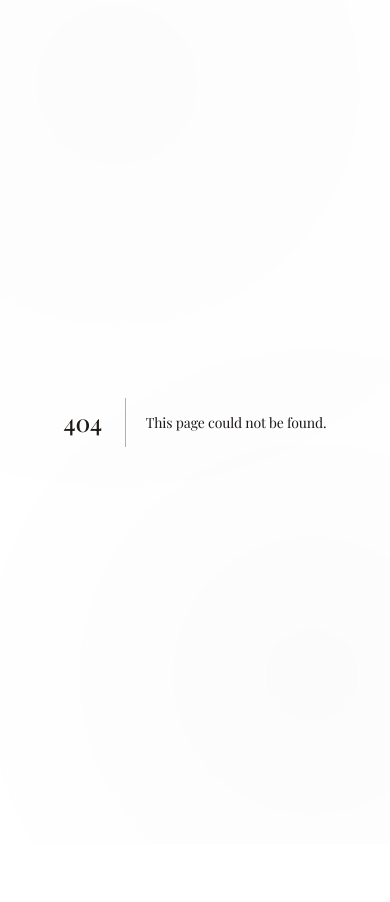
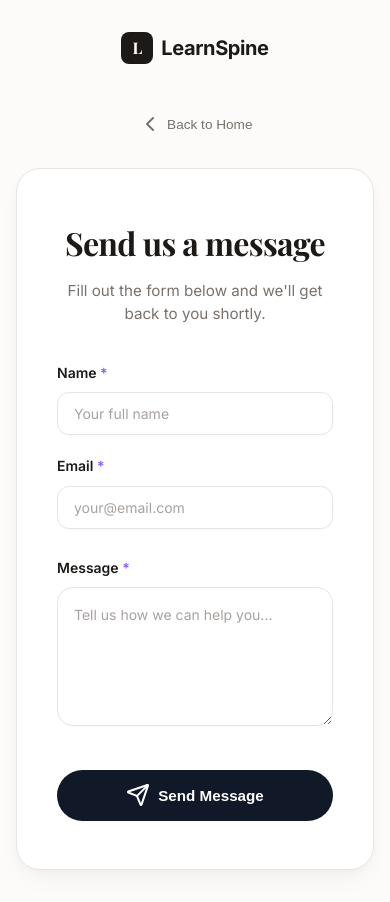
Before and after one commit to Sindhuja-178/Learn-Spine, a Next.js app: page /contact in a window 390 px wide. Before the commit this address had no page. Before the commit the page ends 844 px from the top, so only its background shows below. Built offline with nearby package versions, Linux system fonts and the light colour scheme; a web font is replaced by a local one.

Commit message:
Feature: add dedicated contact page /contact with responsive form matching mock and update navbar

```diff
--- /dev/null
+++ b/src/app/contact/page.tsx
@@ -0,0 +1,211 @@
+'use client';
+
+import { useState } from 'react';
+import { useRouter } from 'next/navigation';
+import { Send, ChevronLeft, CheckCircle } from 'lucide-react';
+
+export default function ContactPage() {
+  const router = useRouter();
+  const [name, setName] = useState('');
+  const [email, setEmail] = useState('');
+  const [message, setMessage] = useState('');
+  const [loading, setLoading] = useState(false);
+  const [success, setSuccess] = useState(false);
+
+  async function handleSubmit(e: React.FormEvent) {
+    e.preventDefault();
+    setLoading(true);
+
+    // Mock API call to simulate sending message
+    await new Promise((resolve) => setTimeout(resolve, 1000));
+
+    setSuccess(true);
+    setLoading(false);
+  }
+
+  return (
+    <div style={{
+      minHeight: '100vh',
+      display: 'flex',
+      flexDirection: 'column',
+      alignItems: 'center',
+      justifyContent: 'center',
+      backgroundColor: 'var(--color-bg-primary)',
+      padding: '2rem 1rem'
+    }}>
+      {/* Brand Header */}
+      <div style={{ display: 'flex', alignItems: 'center', gap: '0.5rem', marginBottom: '2.5rem', cursor: 'pointer' }} onClick={() => router.push('/')}>
+        <div style={{
+          width: '32px',
+          height: '32px',
+          borderRadius: '8px',
+          backgroundColor: 'var(--color-text-primary)',
+          display: 'flex',
+          alignItems: 'center',
+          justifyContent: 'center',
+          color: 'var(--color-bg-secondary)',
+          fontWeight: 'bold',
+          fontFamily: 'var(--font-family-display)',
+          fontSize: '1rem'
+        }}>
+          L
+        </div>
+        <span style={{ fontWeight: 800, fontSize: '1.25rem', color: 'var(--color-text-primary)', letterSpacing: '-0.02em' }}>LearnSpine</span>
+      </div>
+
+      {/* Back button */}
+      <button
+        onClick={() => router.push('/')}
+        className="btn-ghost"
+        style={{
+          display: 'flex',
+          alignItems: 'center',
+          gap: '0.35rem',
+          marginBottom: '1.5rem',
+          fontSize: '0.85rem',
+          color: 'var(--color-text-secondary)'
+        }}
+      >
+        <ChevronLeft className="w-4 h-4" /> Back to Home
+      </button>
+
+      {/* Contact Card */}
+      <div
+        className="card animate-scale-in"
+        style={{
+          width: '100%',
+          maxWidth: '640px',
+          backgroundColor: 'var(--color-bg-secondary)',
+          padding: '3rem 2.5rem',
+          boxShadow: 'var(--shadow-lg)',
+          border: '1px solid var(--color-border-default)',
+          borderRadius: '24px'
+        }}
+      >
+        {success ? (
+          <div style={{ textAlign: 'center', display: 'flex', flexDirection: 'column', alignItems: 'center', gap: '1.25rem', padding: '1rem 0' }}>
+            <div style={{
+              width: '56px',
+              height: '56px',
+              borderRadius: '50%',
+              backgroundColor: 'var(--color-accent-green-light)',
+              color: 'var(--color-accent-green)',
+              display: 'flex',
+              alignItems: 'center',
+              justifyContent: 'center',
+              marginBottom: '0.5rem'
+            }}>
+              <CheckCircle className="w-8 h-8" />
+            </div>
+            <h2 style={{ fontSize: '1.75rem', fontWeight: 700, letterSpacing: '-0.02em' }}>Message Sent!</h2>
+            <p style={{ fontSize: '0.95rem', color: 'var(--color-text-secondary)', lineHeight: 1.6, maxWidth: '360px', margin: '0 auto' }}>
+              Thank you for reaching out. We've received your message and will get back to you shortly.
+            </p>
+            <button
+              onClick={() => router.push('/')}
+              className="btn-primary"
+              style={{ marginTop: '1rem', padding: '0.65rem 2rem' }}
+            >
+              Return Home
+            </button>
+          </div>
+        ) : (
+          <form onSubmit={handleSubmit} style={{ display: 'flex', flexDirection: 'column', gap: '1.75rem' }}>
+            {/* Header text */}
+            <div style={{ textAlign: 'center', marginBottom: '0.5rem' }}>
+              <h1 style={{ fontSize: '2rem', fontWeight: 700, letterSpacing: '-0.02em', marginBottom: '0.75rem' }}>
+                Send us a message
+              </h1>
+              <p style={{ fontSize: '0.95rem', color: 'var(--color-text-secondary)', lineHeight: 1.5 }}>
+                Fill out the form below and we'll get back to you shortly.
+              </p>
+            </div>
+
+            {/* Inputs Grid */}
+            <div className="contact-grid">
+              <div>
+                <label style={{ display: 'block', fontSize: '0.875rem', fontWeight: 600, color: 'var(--color-text-primary)', marginBottom: '0.5rem' }}>
+                  Name <span style={{ color: '#8b5cf6' }}>*</span>
+                </label>
+                <input
+                  type="text"
+                  required
+                  value={name}
+                  onChange={(e) => setName(e.target.value)}
+                  placeholder="Your full name"
+                  className="input-field"
+                  style={{ borderRadius: '12px', padding: '0.75rem 1rem' }}
+                />
+              </div>
+
+              <div>
+                <label style={{ display: 'block', fontSize: '0.875rem', fontWeight: 600, color: 'var(--color-text-primary)', marginBottom: '0.5rem' }}>
+                  Email <span style={{ color: '#8b5cf6' }}>*</span>
+                </label>
+                <input
+                  type="email"
+                  required
+                  value={email}
+                  onChange={(e) => setEmail(e.target.value)}
+                  placeholder="your@email.com"
+                  className="input-field"
+                  style={{ borderRadius: '12px', padding: '0.75rem 1rem' }}
+                />
+              </div>
+            </div>
+
+            {/* Message input */}
+            <div>
+              <label style={{ display: 'block', fontSize: '0.875rem', fontWeight: 600, color: 'var(--color-text-primary)', marginBottom: '0.5rem' }}>
+                Message <span style={{ color: '#8b5cf6' }}>*</span>
+              </label>
+              <textarea
+                required
+                rows={5}
+                value={message}
+                onChange={(e) => setMessage(e.target.value)}
+                placeholder="Tell us how we can help you..."
+                className="input-field"
+                style={{
+                  borderRadius: '16px',
+                  padding: '1rem',
+                  resize: 'vertical',
+                  minHeight: '120px',
+                  lineHeight: '1.5'
+                }}
+              />
+            </div>
+
+            {/* Submit button */}
+            <button
+              type="submit"
+              disabled={loading}
+              className="btn-primary"
+              style={{
+                width: '100%',
+                padding: '0.85rem 1.5rem',
+                borderRadius: '9999px',
+                fontSize: '0.95rem',
+                fontWeight: 600,
+                marginTop: '0.5rem',
+                backgroundColor: '#111827'
+              }}
+            >
+              {loading ? (
+                <span className="loading-spinner">
+                  <span className="dot" />
+                  <span className="dot" />
+                  <span className="dot" />
+                </span>
+              ) : (
+                <>
+                  <Send className="w-4 h-4" /> Send Message
+                </>
+              )}
+            </button>
+          </form>
+        )}
+      </div>
+    </div>
+  );
+}
--- a/src/app/globals.css
+++ b/src/app/globals.css
@@ -411,3 +411,19 @@ textarea.input-field {
 ::-webkit-scrollbar-thumb:hover {
   background: #d6d3d1;
 }
+
+/* ============================================================
+   Contact Page Responsive Grid
+   ============================================================ */
+
+.contact-grid {
+  display: grid;
+  grid-template-columns: 1fr 1fr;
+  gap: 1.25rem;
+}
+
+@media (max-width: 600px) {
+  .contact-grid {
+    grid-template-columns: 1fr;
+  }
+}
--- a/src/app/page.tsx
+++ b/src/app/page.tsx
@@ -473,7 +473,7 @@ export default function DashboardPage() {
           ) : null}
 
           <div style={{ display: 'flex', alignItems: 'center', gap: '1.25rem' }}>
-            <a href="mailto:artist.sindhuja@gmail.com" className="hover-link" style={{ fontSize: '0.85rem', color: 'var(--color-text-secondary)' }}>Contact</a>
+            <a href="/contact" className="hover-link" style={{ fontSize: '0.85rem', color: 'var(--color-text-secondary)' }}>Contact</a>
             <a href="#pricing" className="hover-link" style={{ fontSize: '0.85rem', color: 'var(--color-text-secondary)' }}>Pricing</a>
 
             {dbConfigured && (
@@ -851,7 +851,7 @@ export default function DashboardPage() {
                   <p style={{ fontSize: '0.9rem', color: 'var(--color-text-secondary)', lineHeight: 1.5 }}>
                     Curious about integrations, pricing tiers, or how LearnSpine handles your material? Ask away — it lands straight in our inbox.
                   </p>
-                  <a href="mailto:artist.sindhuja@gmail.com" className="btn-secondary" style={{ alignSelf: 'flex-start', marginTop: '0.5rem' }}>
+                  <a href="/contact" className="btn-secondary" style={{ alignSelf: 'flex-start', marginTop: '0.5rem' }}>
                     <Mail className="w-4 h-4" />
                     Contact Support
                   </a>
```
